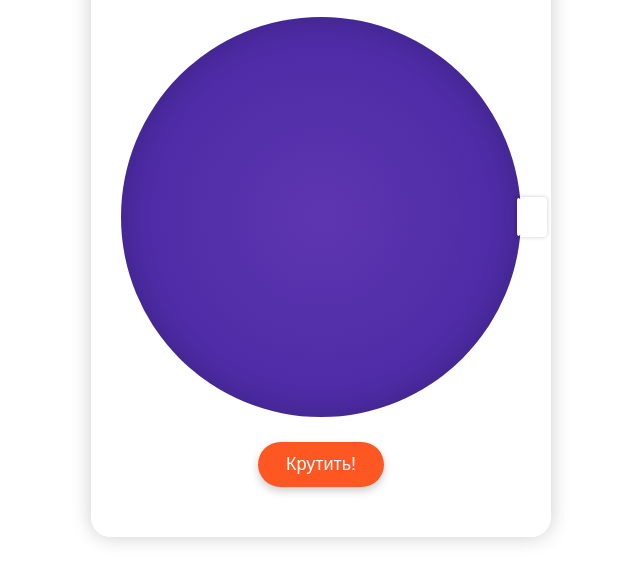
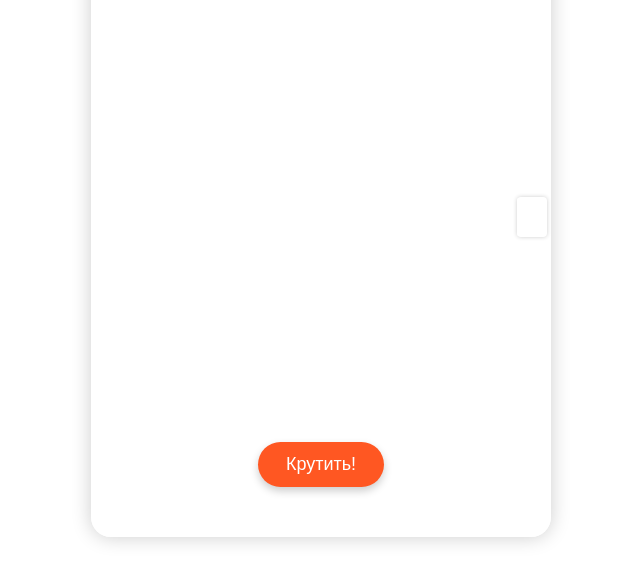
Before and after one commit to svezhe1sladky/wheel-of-fortune, a plain HTML site: page index.html in a window 1280 px wide. Shown: the part 185-768 px from the top of the page, without its empty margins (319-959 px from the left). Drawn offline with Linux system fonts and the light colour scheme.

Commit message:
Update style.css

```diff
--- a/style.css
+++ b/style.css
@@ -30,13 +30,12 @@ h1 {
 }
 
 #wheelCanvas {
-    width: 100%;
-    height: 100%;
-    border-radius: 50%;
-    box-shadow: inset 0 0 30px rgba(0,0,0,0.2);
+    display: block;
+    width: 400px;
+    height: 400px;
     transition: transform 4s cubic-bezier(0.33, 1, 0.68, 1);
-    background: radial-gradient(circle at center, #5e35b1 0%, #4527a0 100%);
 }
+
 
 /* Новая красивая стрелка */
 .pointer {
```
